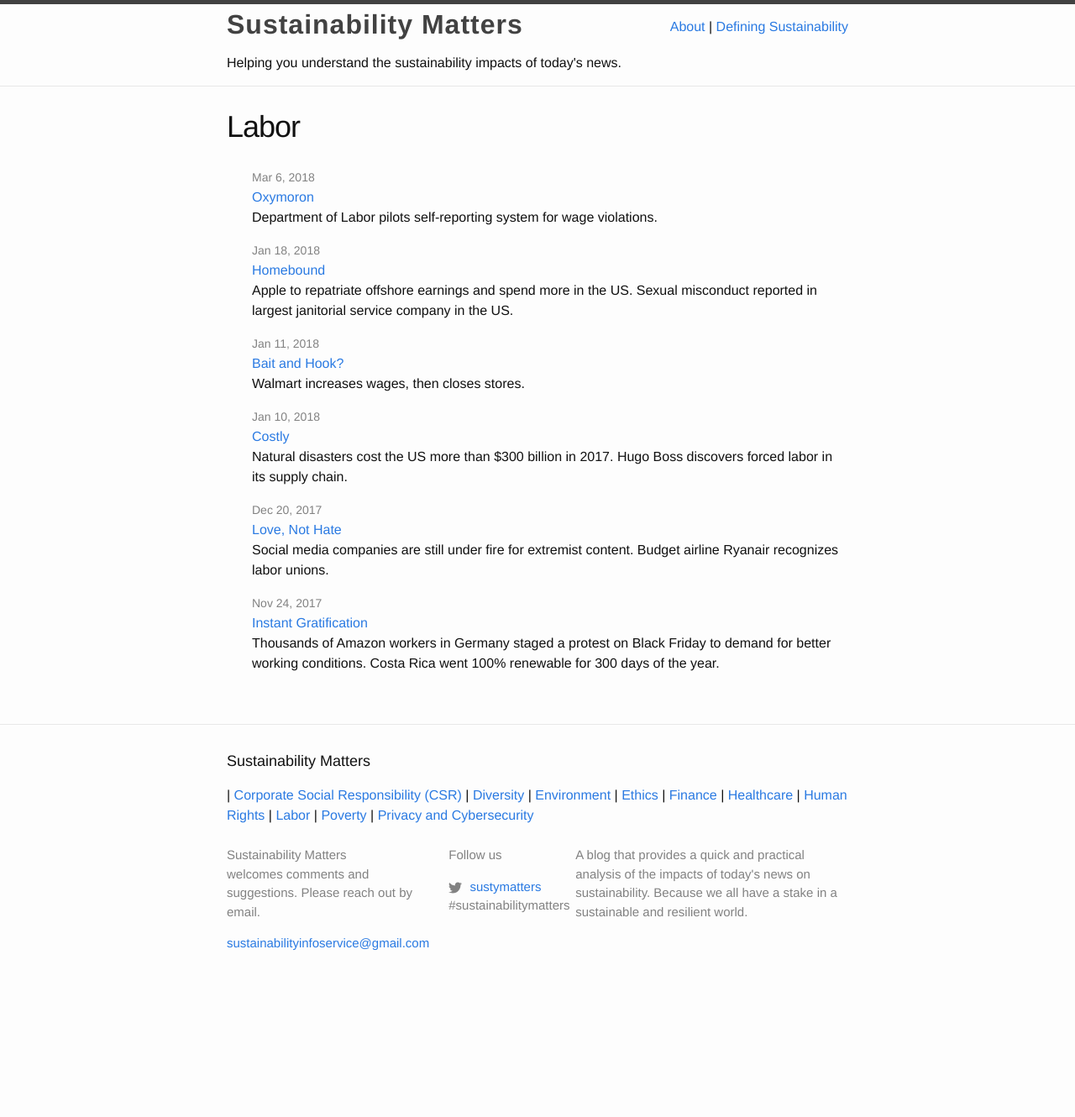
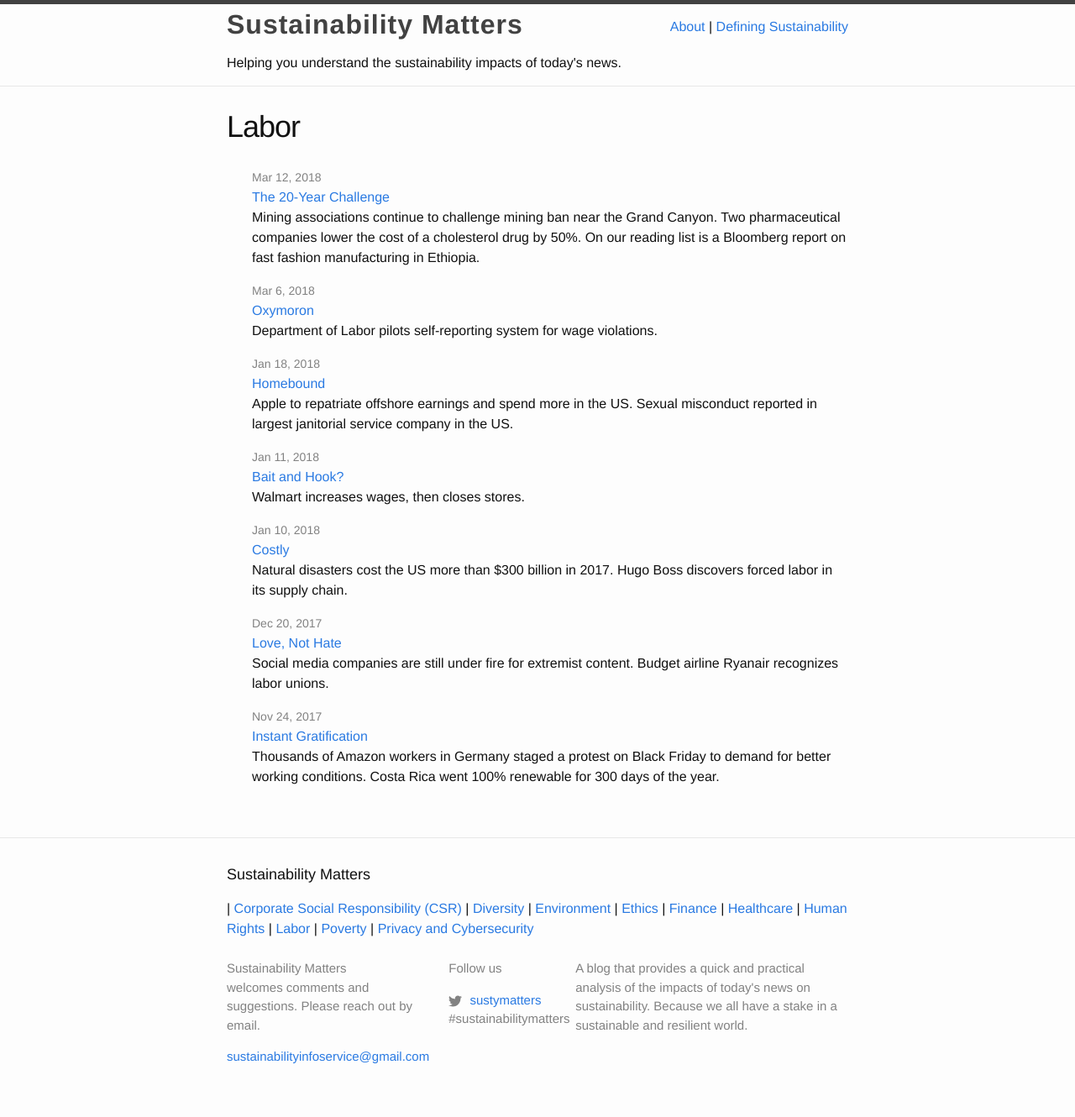
Before and after one commit to Sparkleleuk/Sustainability_Matters, a Jekyll site: the page built from category/labor.html, in a window 1280 px wide. Shown: the whole page at 84% size. Built offline with Jekyll 4.4.1, drawn with Linux system fonts in a browser that asks for light colours; before the commit the page ends 1195 px from its top, so only the background shows below that; part of the change alters nothing that is shown.

Commit message:
new post

```diff
--- /dev/null
+++ b/_posts/2018-03-12-mining-drugprices.markdown
@@ -0,0 +1,43 @@
+---
+layout: post
+title:  "The 20-Year Challenge"
+excerpt: "Mining associations continue to challenge mining ban near the Grand Canyon. Two pharmaceutical companies lower the cost of a cholesterol drug by 50%. On our reading list is a Bloomberg report on fast fashion manufacturing in Ethiopia."
+categories: [Environment, Healthcare, Labor]
+---
+
+### Mining industry goes after mining ban near Grand Canyon
+
+Two mining industry associations are <a href="http://thehill.com/policy/energy-environment/377956-uranium-industry-takes-challenge-of-grand-canyon-mining-ban-to" target="_blank">
+asking the Supreme Court</a> to review a blanket mining ban on public lands next to a national monument. The American Exploration and Mining Association (AEMA) and the National Mining Association (NMA) are questioning the Department of Interior’s “unfettered power to make large-tract withdrawals from mineral extractions”. The groups are specifically challenging a 20-year mining ban on 1 million acres of public land next to the Grand Canyon.
+
+#### Throwback Monday
+
+The <a href="https://www.blm.gov/or/regulations/files/FLPMA.pdf" target="_blank">Federal Land Policy and Management Act of 1976</a> gives the Department of Interior the mandate to manage public lands including national parks and national monuments. Mining is generally banned from public lands near national monuments. The Interior Department imposed a <a href="https://www.npr.org/sections/thetwo-way/2012/01/09/144912580/20-year-ban-put-on-mining-claims-near-grand-canyon" target="_blank">20-year mining ban</a> covering 1 million acres of public land next to the Grand Canyon in 2012 because of the risk that mining operations would contaminate the Colorado River,  a major source of drinking water. A federal court <a href="https://www.reuters.com/article/us-usa-mining-grandcanyon/u-s-court-upholds-grand-canyon-uranium-mining-ban-but-allows-mine-nearby-idUSKBN1E62LO" target="_blank">upheld the ban</a> in December 2017.
+
+#### Why does this matter?
+
+Public lands in southern Utah have historically been rich in uranium, but is also home to American Indian tribes. National parks and contiguous lands are protected from resource extraction to prevent environmental damage and preserve areas that are sacred to the native tribes. The mining industry has sought to have the ban on uranium mining near the Grand Canyon lifted, but has faced roadblocks in court.
+
+#### Our take
+
+Mining firms appear to have been emboldened by President Trump’s decision to reduce the Big Ears national monument by more than 80% and are pushing the limits by going to the Supreme Court. Extractive firms stand a greater chance of getting access to these lands under this administration than at any other time in recent history, so even if they are defeated in their latest appeal, they may still get what they want from the White House.
+
+* * *
+<br />
+
+### Cost of cholesterol treatment dropped by 50%
+
+Two drug companies, Regeneron Pharmaceuticals and Sanofi, have announced that they are willing to <a href="https://www.reuters.com/article/regeneron-pharms-sanofi-cholesterol-pric/update-1-regeneron-sanofi-offer-new-praluent-pricing-to-break-reimbursement-logjam-idUSL1N1QS03Q" target="_blank">cut the price of a cholesterol drug</a> by approximately 50% if insurers increase access for high-risk patients. The two companies, which sell the Praluent cholesterol drug at a cost equivalent to $14,000 a year, are cutting the cost to $4,500 to $8,000 as recommended by the Institute for Clinical and Economic Review, a third-party reviewer of drug value and pricing.
+
+#### Why does this matter?
+
+Because highly priced drugs affect access to critical drugs of all but the wealthiest Americans, and insurance companies have been rejecting claims for some of these drugs, including Praluent. Yet recent clinical trial results for Praluent showed that it helps reduce the risk of a heart attack, stroke and other cardiovascular problems by 24%. The decision to cut prices in exchange for access puts the ball on the insurance industry's court. We think this could be a gamechanger in increasing access to healthcare.
+
+* * *
+<br />
+
+**BEFORE YOU GO...**
+
+#### **We’ve been reading**
+
+How “Made in Ethiopia” is becoming the new norm in fast fashion. Lured by cheap labor and tax incentives, Asian manufacturing companies are setting up shop in Ethiopia for brands like H&M, Levi’s and Guess, among others. The investment has created jobs, but also raises issues such as land-grabbing from poor farmers and labor abuse. Some things are just too good to be true. <a href="https://www.bloomberg.com/news/features/2018-03-02/china-is-turning-ethiopia-into-a-giant-fast-fashion-factory" target="_blank">Read it to believe it</a>.
```
Also changed, not shown: _posts/2018-03-07-board-diversity.markdown (line endings or trailing spaces).
